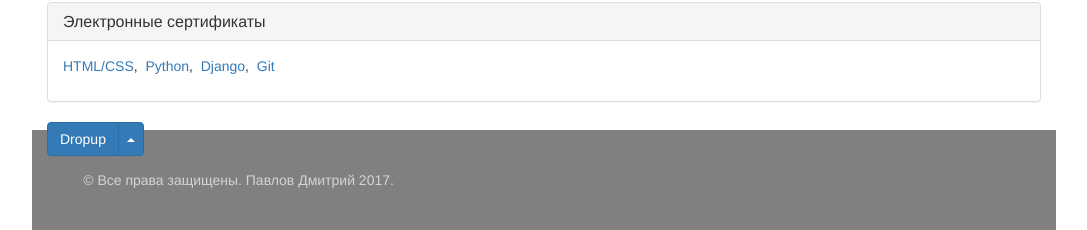
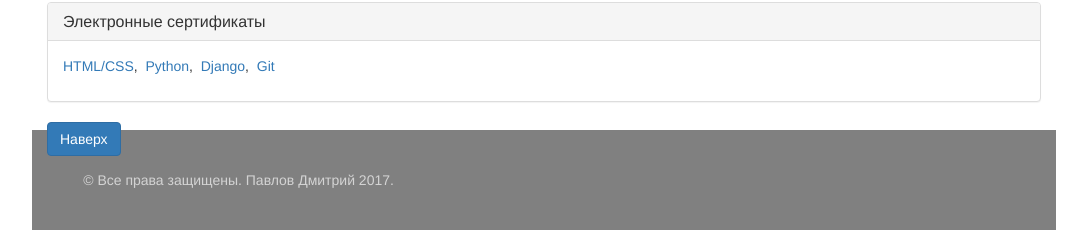
Before and after one commit to dmitry741/django_released, a Django app: page /cv in a window 1280 px wide. Shown: the part 1950-2180 px from the top of the page, without its empty margins (96-1183 px from the left). Run offline with Django 3.2, Linux system fonts and the light colour scheme; some libraries are stand-ins or nearby versions.

Commit message:
button go to top
ridan

```diff
--- a/first_app_django/templates/cv.html
+++ b/first_app_django/templates/cv.html
@@ -184,21 +184,7 @@
             </div>
         </div>
 
-        <div class="btn-group dropup">
-            <button type="button" class="btn btn-primary">Dropup</button>
-            <button type="button" class="btn btn-primary dropdown-toggle" data-toggle="dropdown" aria-haspopup="true"
-                    aria-expanded="false">
-                <span class="caret"></span>
-                <span class="sr-only">Toggle Dropdown</span>
-            </button>
-            <ul class="dropdown-menu">
-                <li><a href="#">Action</a></li>
-                <li role="separator" class="divider"></li>
-                <li><a href="#">Another action</a></li>
-                <li><a href="#">Something else here</a></li>
-                <li><a href="#">Separated link</a></li>
-            </ul>
-        </div>
+        <p><a class="btn btn-primary" href="#" role="button">Наверх</a></p>
 
     </div>
 </div>
```
